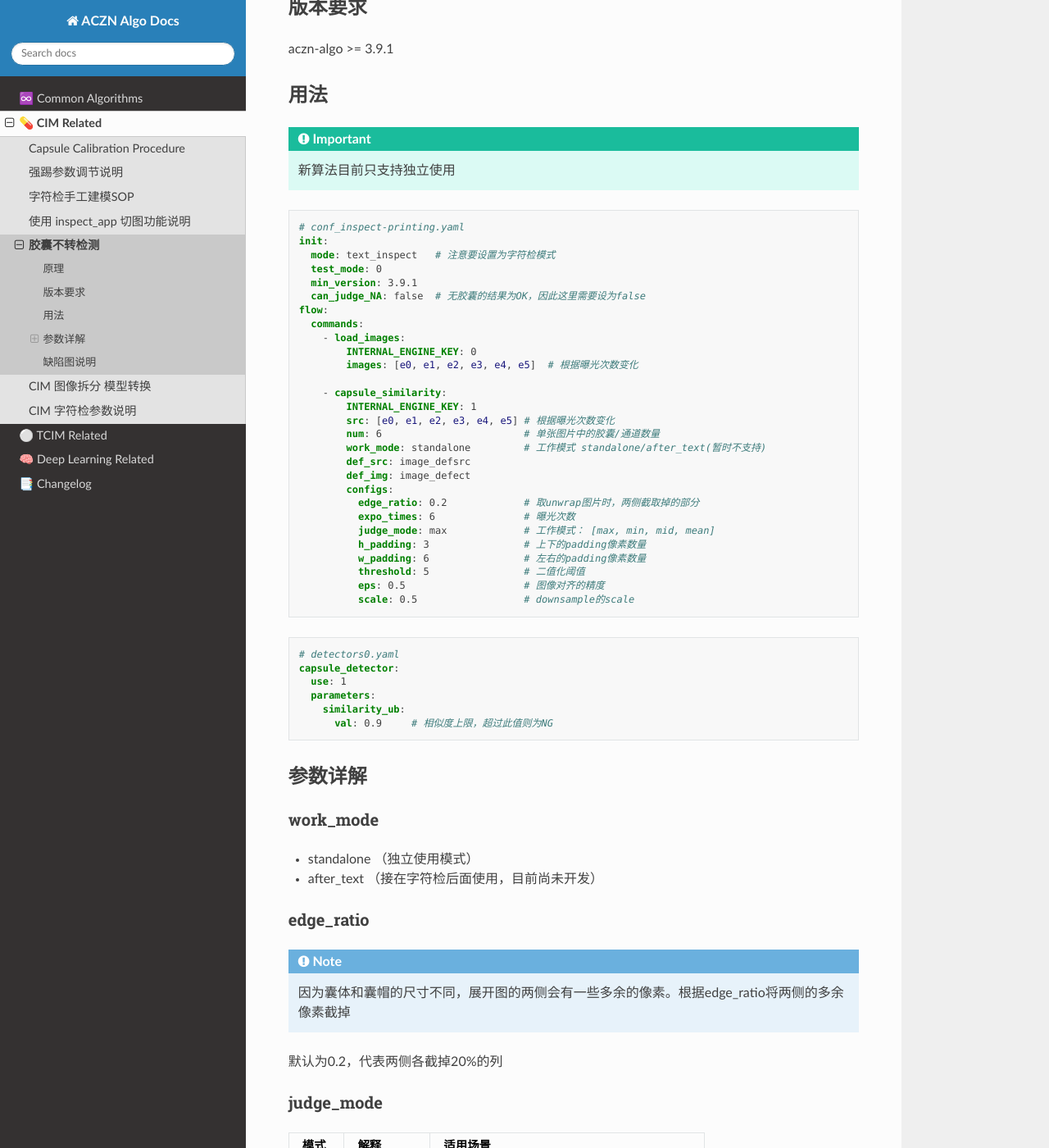
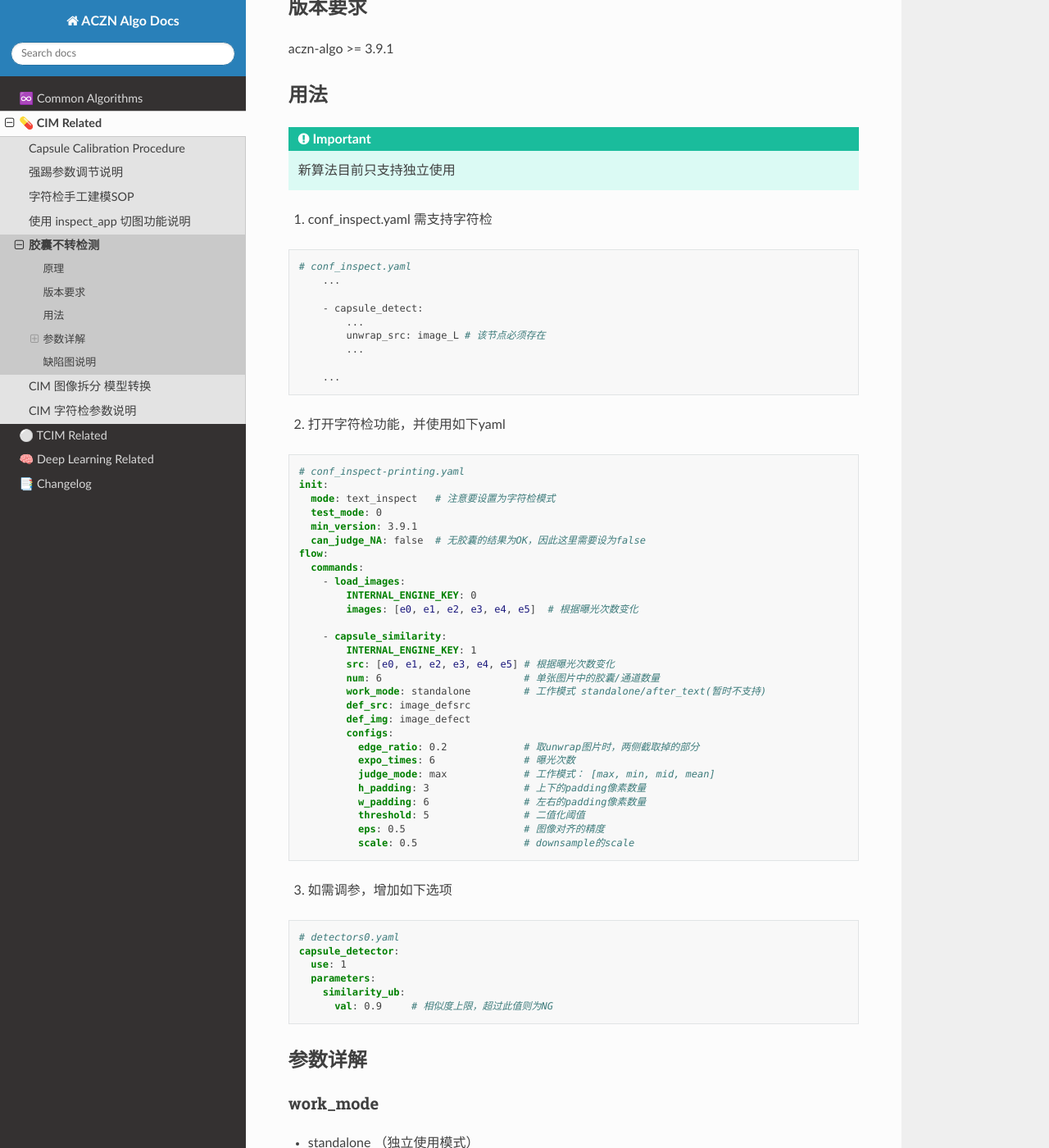
Before and after one commit to pejoypan/aczn-algo-docs, a Sphinx documentation site: the page built from docs/source/cim/cim-non-spin-detection.md, in a window 1280 px wide and 1400 px high, scrolled down 1632 px. Shown: the whole window at 82% size. Built offline with Sphinx 7.4.7 and the Read the Docs theme 3.1.0, drawn with Linux system fonts in a browser that asks for light colours.

Commit message:
cim non spin more description

````diff
--- a/docs/source/cim/cim-non-spin-detection.md
+++ b/docs/source/cim/cim-non-spin-detection.md
@@ -28,6 +28,20 @@ aczn-algo >= 3.9.1
 新算法目前只支持独立使用
 ```
 
+1. conf_inspect.yaml 需支持字符检
+```yaml
+# conf_inspect.yaml
+    ...
+
+    - capsule_detect:
+        ...
+        unwrap_src: image_L # 该节点必须存在
+        ...
+
+    ...
+```
+
+2. 打开字符检功能，并使用如下yaml
 ```yaml
 # conf_inspect-printing.yaml
 init:
@@ -59,6 +73,7 @@ flow:
           scale: 0.5                  # downsample的scale
 ```
 
+3. 如需调参，增加如下选项
 ```yaml
 # detectors0.yaml
 capsule_detector:
````
